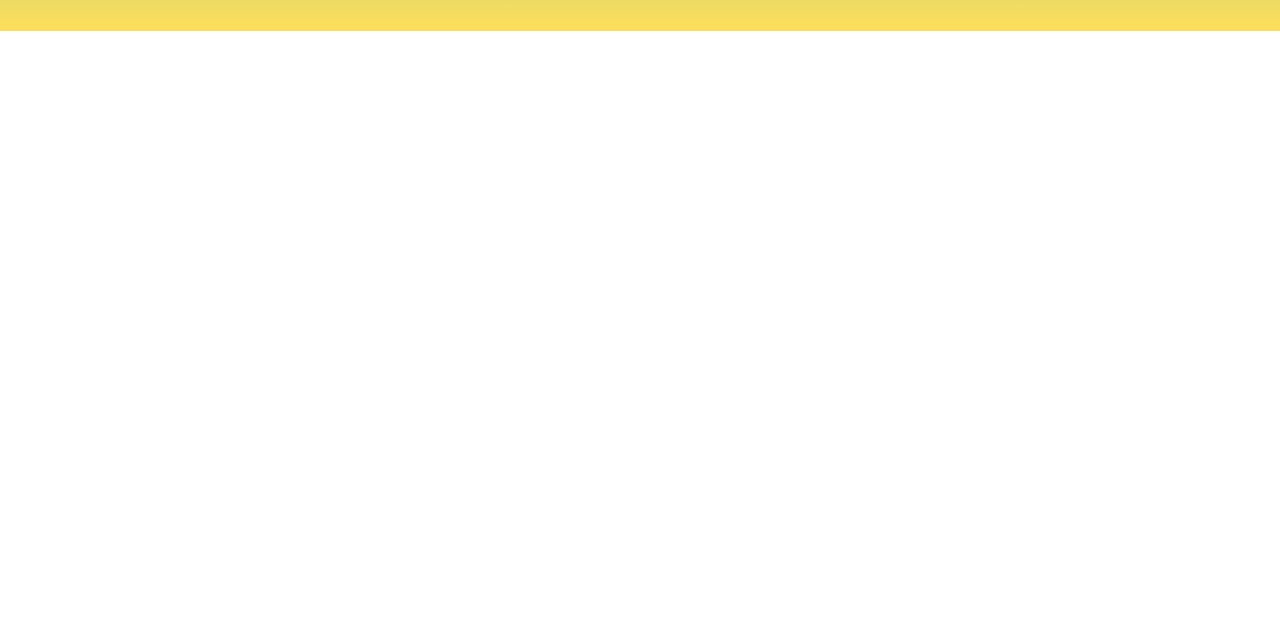
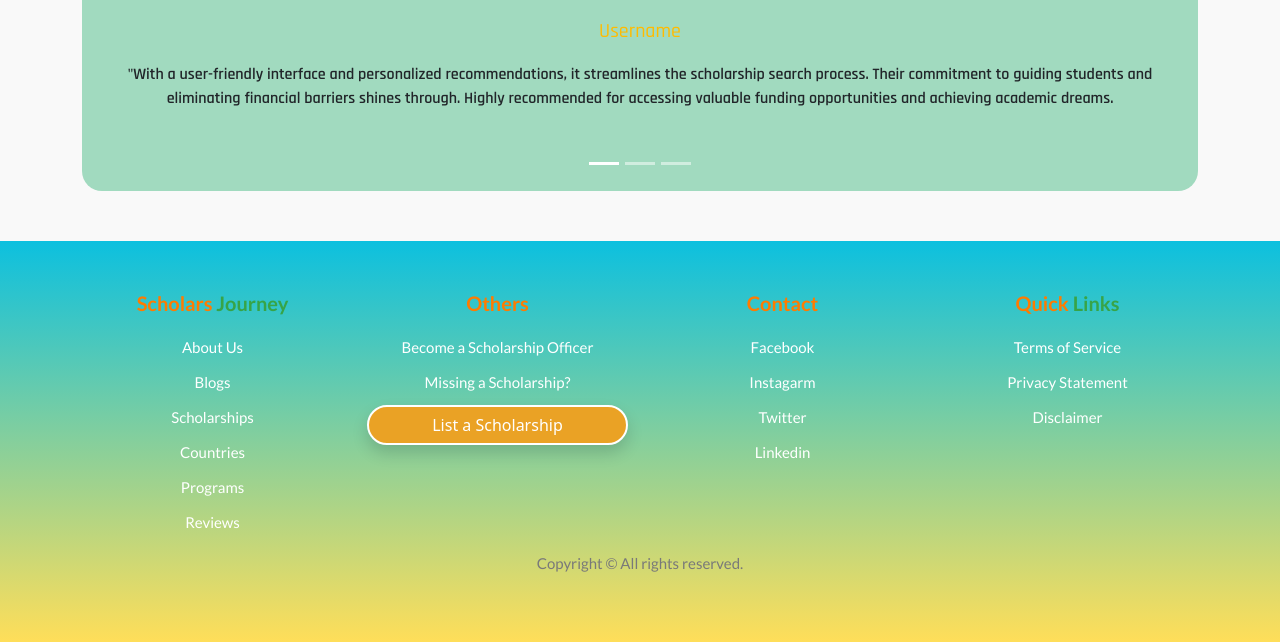
Before and after one commit to Samia35-2973/Scholarship-Website, a PHP site: page / in a window 1280 px wide. Shown: the part 1988-2630 px from the top of the page. Before the commit the page ends 2019 px from the top, so only its background shows below. Run offline with PHP 8.4, Linux system fonts and the light colour scheme; some libraries are stand-ins or nearby versions.

Commit message:
Slider of Reviews Added

```diff
--- a/css/style.css
+++ b/css/style.css
@@ -175,6 +175,40 @@ header {
     font-size: 25px;
 }
 
+/* Review Section Styling */
+.review-section {
+    background: rgba(238, 238, 238, 0.36);
+    padding: 50px 0;
+}
+
+.review-section h2 {
+    color: #37A447;
+    font-family: 'Rajdhani', sans-serif;
+    font-weight: 600;
+    text-align: center;
+}
+
+.carousel-item {
+    background-color: #a1dabf;
+    width: 100%;
+    display: none;
+    font-family: 'Rajdhani', sans-serif;
+    font-weight: 600;
+    padding: 40px;
+    border-radius: 20px;
+}
+
+.carousel-item h5 {
+    margin: 20px 0;
+    color: #ffbb00;
+    text-align: center;
+}
+
+.carousel-item p {
+    margin: 20px 0 40px;
+    text-align: center;
+}
+
 /* footer styling */
 footer {
     background-image: linear-gradient(#0CC0DF, #FFDE59);
--- a/index.html
+++ b/index.html
@@ -217,6 +217,63 @@
             text-align: center; margin: 20px 0px">More</a>
             </div>
         </section>
+        <section class="review-section">
+            <h2>Reviews</h2>
+            <div class="container d-flex flex-column align-items-center">
+                <div class="row g-5">
+                    <div class="col-md-12">
+                        <div id="carouselExampleCaptions" class="carousel slide">
+                            <div class="carousel-indicators">
+                                <button type="button" data-bs-target="#carouselExampleCaptions" data-bs-slide-to="0"
+                                    class="active" aria-current="true" aria-label="Slide 1"></button>
+                                <button type="button" data-bs-target="#carouselExampleCaptions" data-bs-slide-to="1"
+                                    aria-label="Slide 2"></button>
+                                <button type="button" data-bs-target="#carouselExampleCaptions" data-bs-slide-to="2"
+                                    aria-label="Slide 3"></button>
+                            </div>
+                            <div class="carousel-inner">
+                                <div class="carousel-item active">
+                                    <img src="https://assets.stickpng.com/images/585e4bf3cb11b227491c339a.png"
+                                        width="30%" class="mx-auto d-block">
+                                    <h5>Username</h5>
+                                    <p>"With a user-friendly interface and personalized recommendations, it
+                                        streamlines the scholarship search process. Their commitment to guiding
+                                        students and eliminating financial barriers shines through. Highly
+                                        recommended for accessing valuable funding opportunities and achieving
+                                        academic dreams.</p>
+                                </div>
+                                <div class="carousel-item">
+                                    <img src="https://assets.stickpng.com/images/585e4bf3cb11b227491c339a.png"
+                                        width="30%" class="mx-auto d-block">
+                                    <h5>Username-2</h5>
+                                    <p>"With a user-friendly interface and personalized recommendations, it
+                                        streamlines the scholarship search process. Their commitment to guiding
+                                        students</p>
+                                </div>
+                                <div class="carousel-item">
+                                    <img src="https://assets.stickpng.com/images/585e4bf3cb11b227491c339a.png"
+                                        width="30%" class="mx-auto d-block">
+                                    <h5>Username-3</h5>
+                                    <p>"With a user-friendly interface and personalized recommendations, it
+                                        streamlines the scholarship search process. Their commitment to guiding
+                                        students and eliminating financial barriers shines through.</p>
+                                </div>
+                            </div>
+                            <button class="carousel-control-prev" type="button"
+                                data-bs-target="#carouselExampleCaptions" data-bs-slide="prev">
+                                <span class="carousel-control-prev-icon" aria-hidden="true"></span>
+                                <span class="visually-hidden">Previous</span>
+                            </button>
+                            <button class="carousel-control-next" type="button"
+                                data-bs-target="#carouselExampleCaptions" data-bs-slide="next">
+                                <span class="carousel-control-next-icon" aria-hidden="true"></span>
+                                <span class="visually-hidden">Next</span>
+                            </button>
+                        </div>
+                    </div>
+                </div>
+            </div>
+        </section>
     </main>
     <footer>
         <div class="container">
```
